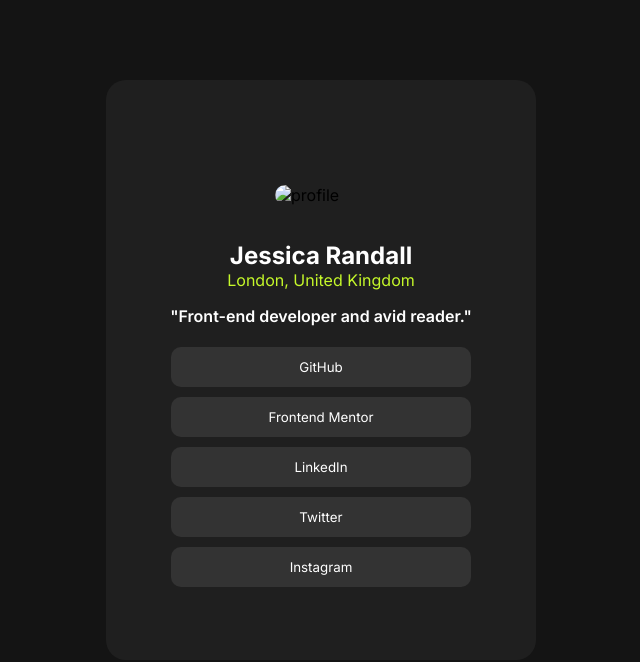
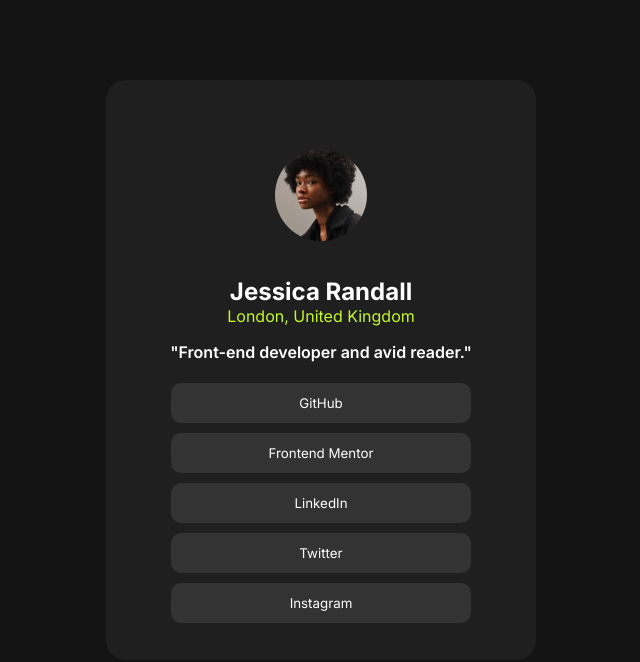
Before and after one commit to Bunmi-Ogundele/socialmedialinks, a plain HTML site: page index.html in a window 1280 px wide. Shown: the whole page, without its empty margins (319-959 px from the left). Drawn offline with Linux system fonts and the light colour scheme; files that its build step writes are made by us from their sources; a web font is replaced by a local one.

Commit message:
Update index.html

```diff
--- a/index.html
+++ b/index.html
@@ -12,7 +12,7 @@
     <div class="wrapper">
       <div class="container">
         <img
-          src="../assets/images/avatar-jessica.jpeg"
+          src="images/avatar-jessica.jpeg"
           alt="profile"
           class="profile-pic"
         />
```
